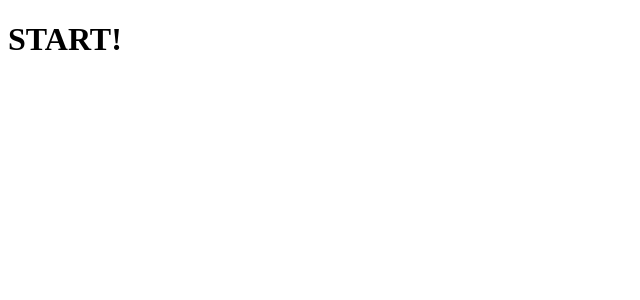
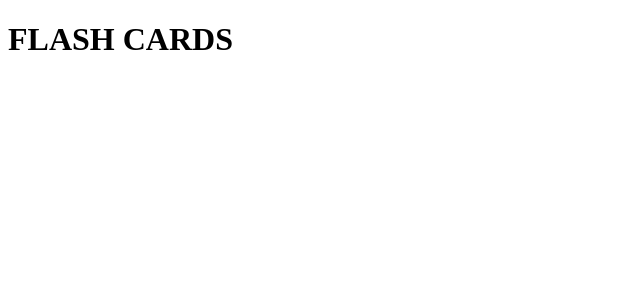
Before and after one commit to danielramirez0/FlashCardsFrontend, a React (Create React App) app: page / in a window 1280 px wide. Shown: the top 300 px of the page, without its empty margins (0-640 px from the left). Built offline with nearby package versions, Linux system fonts and the light colour scheme.

Commit message:
Adds Title component

```diff
--- a/src/App.js
+++ b/src/App.js
@@ -1,7 +1,20 @@
-import React from "react";
+import React, { Component } from "react";
+import Title from "./components/Title/Title";
 
-function App() {
-  return <h1>START!</h1>;
+class App extends Component {
+  constructor(props) {
+    super(props);
+    this.state = {
+      decks: [],
+    };
+  }
+  render() {
+    return (
+      <div>
+        <Title />
+      </div>
+    );
+  }
 }
 
 export default App;
--- /dev/null
+++ b/src/components/Title/Title.jsx
@@ -0,0 +1,7 @@
+import React from "react";
+
+const Title = (props) => {
+  return <h1>FLASH CARDS</h1>;
+};
+
+export default Title;
```
